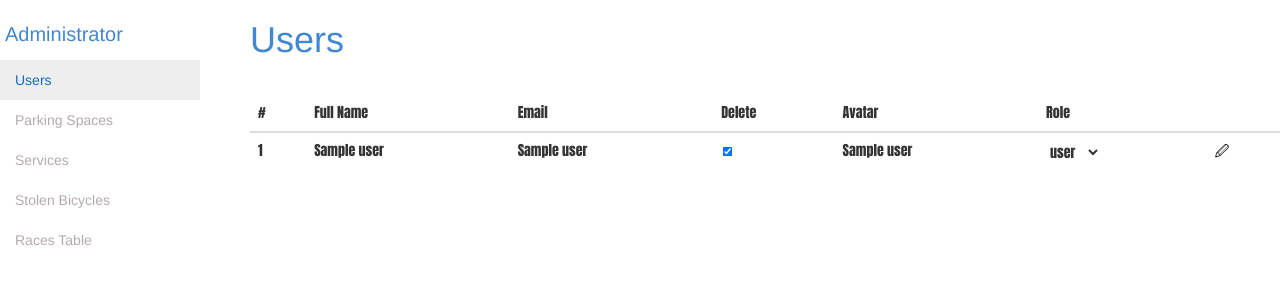
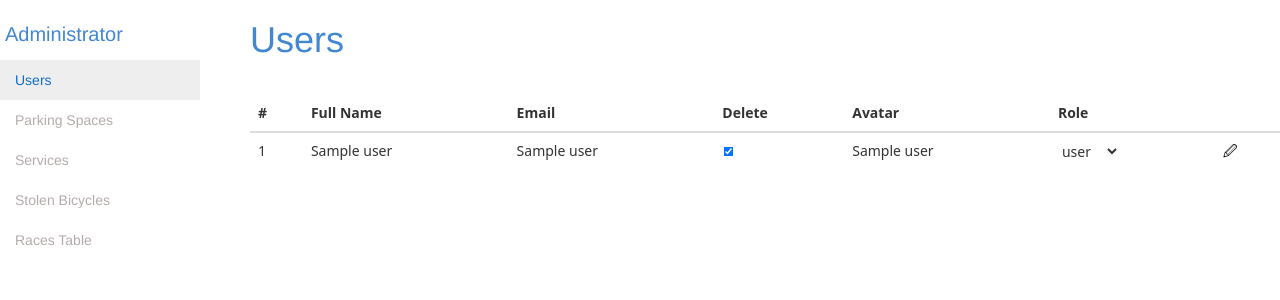
Before and after one commit to Social-projects-Rivne/Cycling_admin, a Flask app: template app/templates/result.html in a window 1280 px wide. Shown: the part 52-352 px from the top of the page. Run offline with Flask 2, Linux system fonts and the light colour scheme; the template is opened without the code that fills it: most values are stand-ins (such as "Sample title", 1, 10 or a date in 2020); parts of the project's set-up code (start-up, migrations or seed data) failed here and were passed over; some libraries are stand-ins or nearby versions.

Commit message:
Remove impact font from table styles

```diff
--- a/app/static/style.css
+++ b/app/static/style.css
@@ -134,7 +134,7 @@
 
 .table
 {
-	font-family: Impact, sans;
+	font-family: sans;
 }
 
 .table_checkboxes
```
